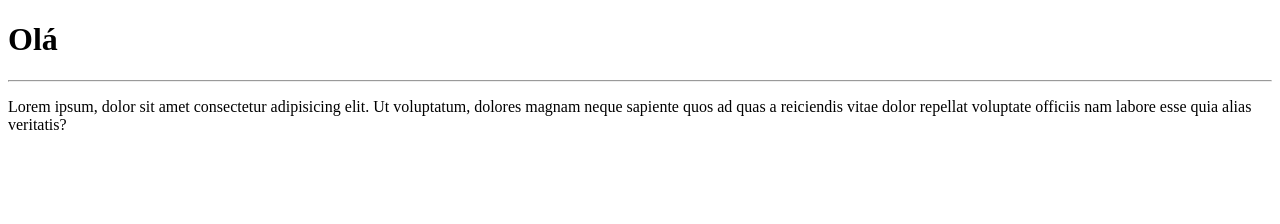
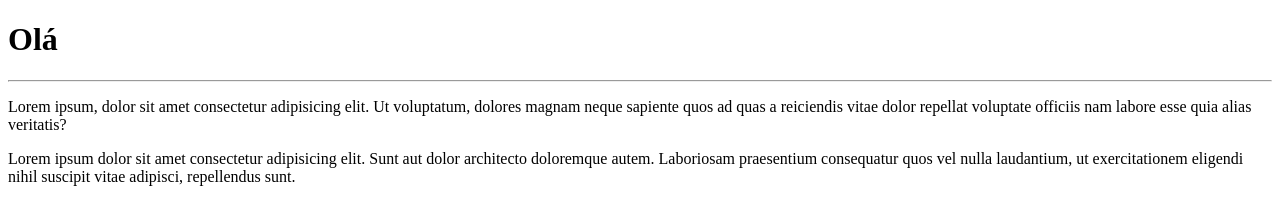
Before and after one commit to ShuaKen/Test, a plain HTML site: page site-ex/index.html in a window 1280 px wide. Drawn offline with Linux system fonts and the light colour scheme.

Commit message:
add paragrafo

```diff
--- a/site-ex/index.html
+++ b/site-ex/index.html
@@ -10,5 +10,6 @@
     <h1>Olá</h1>
     <hr>
     <p>Lorem ipsum, dolor sit amet consectetur adipisicing elit. Ut voluptatum, dolores magnam neque sapiente quos ad quas a reiciendis vitae dolor repellat voluptate officiis nam labore esse quia alias veritatis?</p>
+    <p>Lorem ipsum dolor sit amet consectetur adipisicing elit. Sunt aut dolor architecto doloremque autem. Laboriosam praesentium consequatur quos vel nulla laudantium, ut exercitationem eligendi nihil suscipit vitae adipisci, repellendus sunt.</p>
 </body>
 </html>
```
